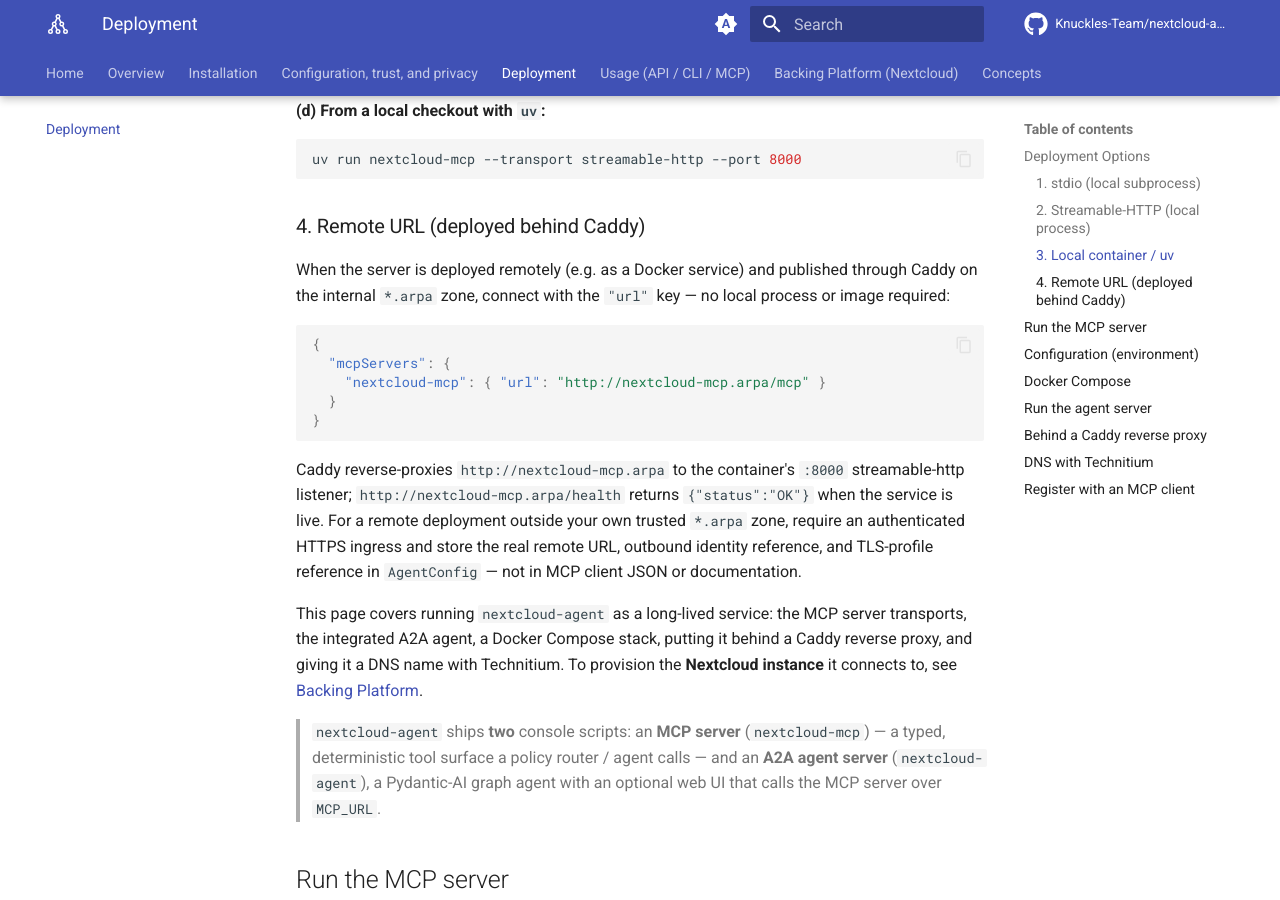
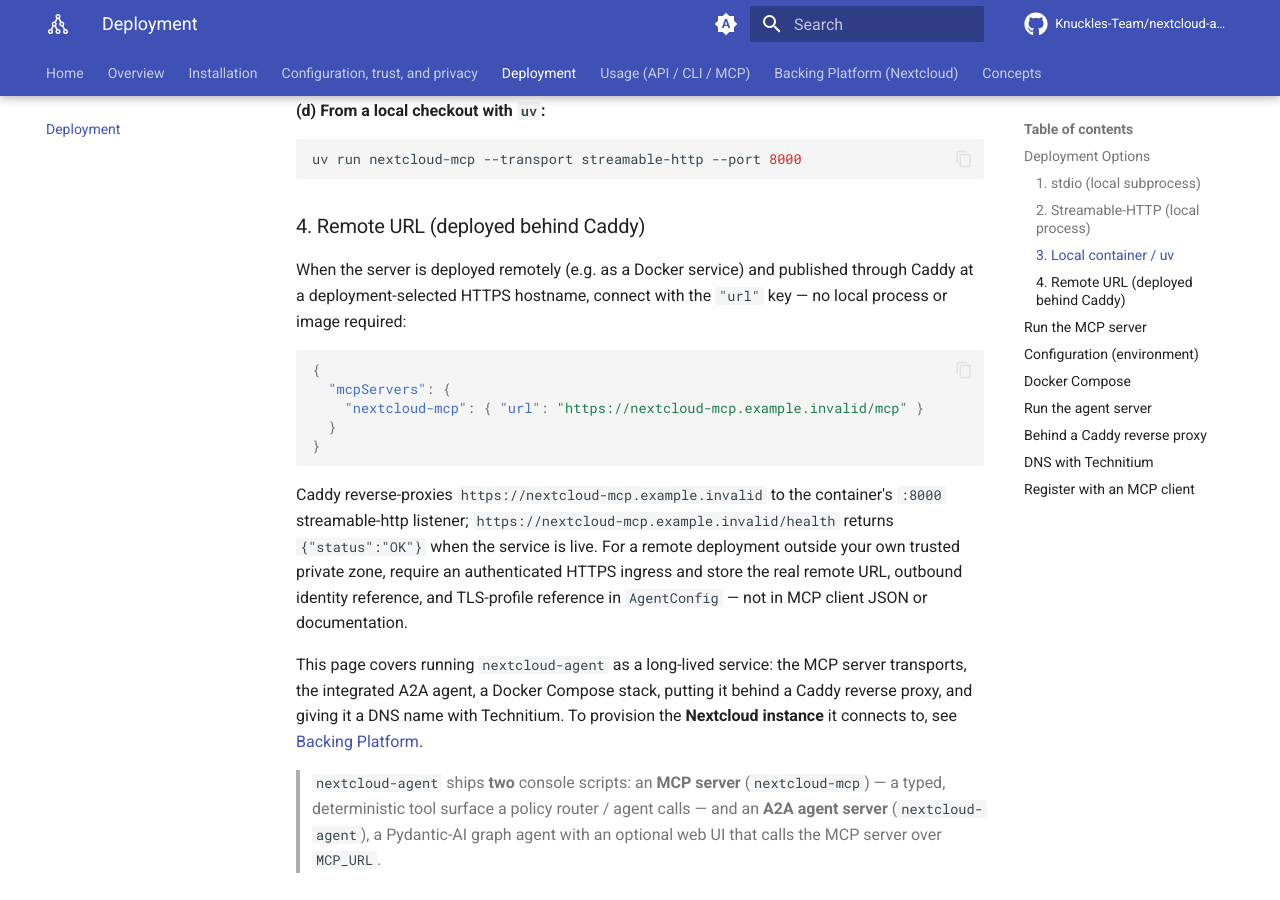
Before and after one commit to Knuckles-Team/nextcloud-agent, an MkDocs documentation site: the page built from docs/deployment.md, in a window 1280 px wide and 900 px high, scrolled down 2940 px. Built offline with MkDocs 1.6.1 and Material for MkDocs 9.7.7, drawn with Linux system fonts in a browser that asks for light colours; comment, search, counter and statistics services are not loaded.

Commit message:
chore: certified connector re-certification bundle (2026-07-28)
Regenerates connector_manifest.yml/certification.json with rotated
ed25519 signing key QkigdPNpcUU7x7NcSkwCsUXIQpaFncMQbYSoiSgI2SY, and
scrubs internal .arpa hostnames from README.md/docs/deployment.md in
favor of generic placeholder examples.

SKIP=...: pre-existing/environmental on this stale (2026-07-28) branch
tip, unrelated to this change.

````diff
--- a/connector_manifest.yml
+++ b/connector_manifest.yml
@@ -109,7 +109,7 @@
     doc_type: file
 provenance:
   generated_by: scripts/generate_connector_manifests.py
-  generated_at: '2026-07-18T00:00:00Z'
+  generated_at: '2026-07-28T10:14:00Z'
   source_artifacts:
   - a2a.json
   - nextcloud_agent/connectors/mcp_source_presets.json
@@ -121,8 +121,8 @@
     triple_count: 46
   signer: ontology-manifest-generator
   signature_algorithm: ed25519
-  signing_public_key: q0Cp7bmQMqJhbofGKKw8xXC6KbFzukBDDke0UYVi8y4
-  signature: iTXo1rChvrRTpZBM_d_FiiRRGyBooKWu-iROA9Tb2Em8Q6Ki8gg-qfO24g2Px-Zx1bsOoYaN6XmqyqlF4MAYCg
+  signing_public_key: QkigdPNpcUU7x7NcSkwCsUXIQpaFncMQbYSoiSgI2SY
+  signature: r561ybZKHJhVLh1XkbuhRHV_1mg9A_OMU8vRCBiD37MtfTFWg_HDGEfpKOl9fT3EwhNM_nP9NoxQnZGWQz4ADw
 policy:
   pii_fields: {}
   tenant_boundary: null
--- a/docs/deployment.md
+++ b/docs/deployment.md
@@ -141,21 +141,21 @@
 ### 4. Remote URL (deployed behind Caddy)
 
 When the server is deployed remotely (e.g. as a Docker service) and published through
-Caddy on the internal `*.arpa` zone, connect with the `"url"` key — no local process or
+Caddy at a deployment-selected HTTPS hostname, connect with the `"url"` key — no local process or
 image required:
 
 ```json
 {
   "mcpServers": {
-    "nextcloud-mcp": { "url": "http://nextcloud-mcp.arpa/mcp" }
+    "nextcloud-mcp": { "url": "https://nextcloud-mcp.example.invalid/mcp" }
   }
 }
 ```
 
-Caddy reverse-proxies `http://nextcloud-mcp.arpa` to the container's `:8000`
-streamable-http listener; `http://nextcloud-mcp.arpa/health` returns
+Caddy reverse-proxies `https://nextcloud-mcp.example.invalid` to the container's `:8000`
+streamable-http listener; `https://nextcloud-mcp.example.invalid/health` returns
 `{"status":"OK"}` when the service is live. For a remote deployment outside your
-own trusted `*.arpa` zone, require an authenticated HTTPS ingress and store the
+own trusted private zone, require an authenticated HTTPS ingress and store the
 real remote URL, outbound identity reference, and TLS-profile reference in
 `AgentConfig` — not in MCP client JSON or documentation.
 <!-- END GENERATED: deployment-options -->
````
Also changed, not shown: README.md (+1 -1 lines), 1 other file.
